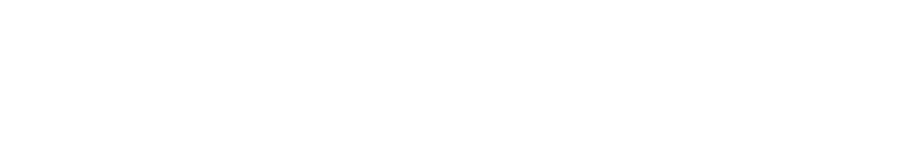
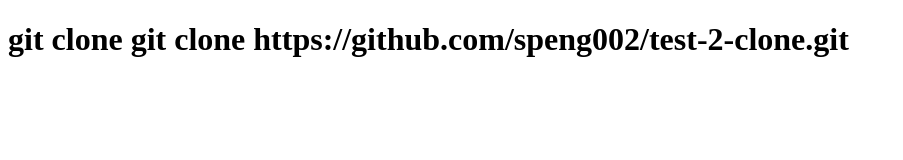
Before and after one commit to speng002/test-2-clone, a plain HTML site: page index.html in a window 1280 px wide. Shown: the whole page, without its empty margins (0-903 px from the left). Drawn offline with Linux system fonts and the light colour scheme.

Commit message:
Added template on how to clone a folder in main repository

```diff
--- a/index.html
+++ b/index.html
@@ -3,6 +3,7 @@
 <head>
     <meta charset="UTF-8" />
     <title>title</title>
+    <h1>git clone git clone https://github.com/speng002/test-2-clone.git</h1>
 </head>
 <body>
 
```
